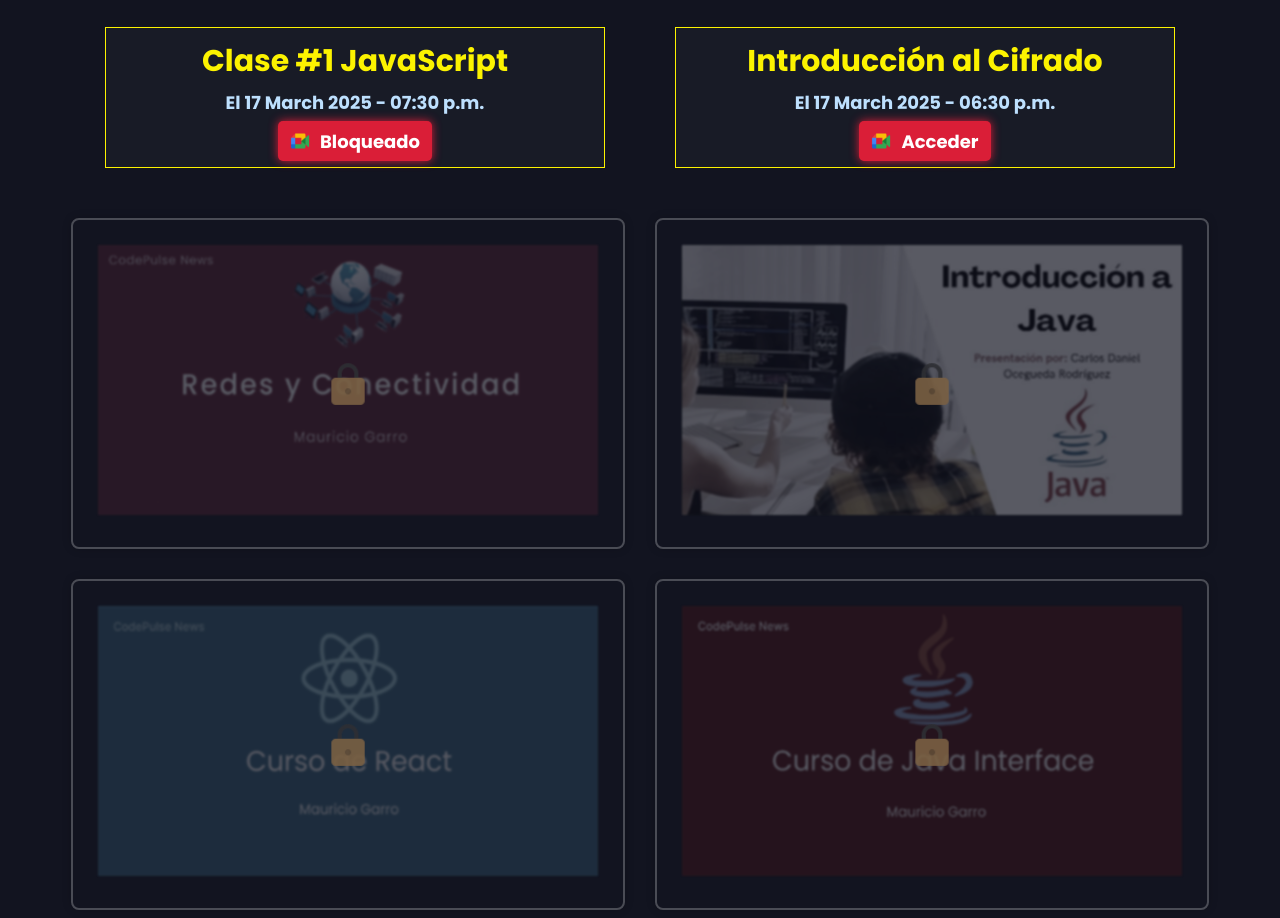
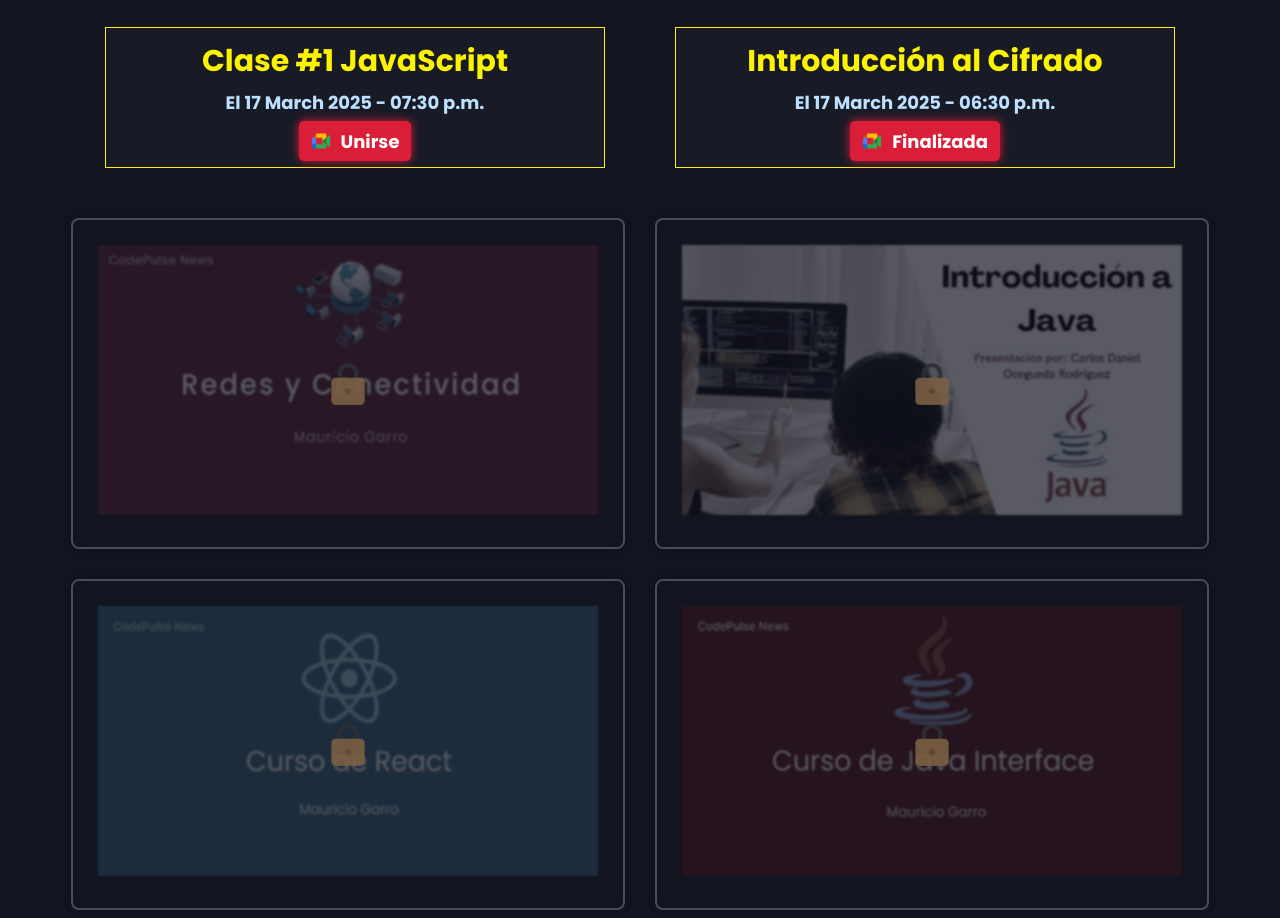
Before and after one commit to Mauricio2202/codenews, a React (Vite) app: page / in a window 1280 px wide. Shown: the part 1360-2278 px from the top of the page. Built offline with nearby package versions, Linux system fonts and the light colour scheme; a web font is replaced by a local one.

Commit message:
Habilitando clase javascript

```diff
--- a/src/components/Clases.jsx
+++ b/src/components/Clases.jsx
@@ -36,13 +36,10 @@
                         <img src={ JavaScriptClass } alt="javascript-class" className='class-new javascript-i' />
                         <div className="react-class-countdown">
                             <p className='classTitle'><strong>Clase #1 JavaScript</strong></p>
-                            <p>El {classDate} - 07:30 p.m.</p>
-                            <a href="#" className="enlace-meet" onClick={(e) => {
-                                e.preventDefault();
-                                setModalOpen(true);
-                            }}>
-                            <img src={Meet} alt="meet" className='meetIcon' />
-                            <p className='join'>Bloqueado</p>
+                            <p>El { classDate } - 07:30 p.m.</p>
+                            <a href="https://meet.google.com/nbs-euki-dhi" className="enlace-meet">
+                            <img src={ Meet } alt="meet" className='meetIcon' />
+                            <p className='join'>Unirse</p>
                             </a>
                         </div>
                     </div>
@@ -51,9 +48,12 @@
                         <div className="react-class-countdown">
                             <p className='classTitle'><strong>Introducción al Cifrado</strong></p>
                             <p>El {classDate} - 06:30 p.m.</p>
-                            <a href="https://meet.google.com/ktp-fvkm-qfi" className="enlace-meet">
+                            <a href="#" className="enlace-meet" onClick={(e) => {
+                                e.preventDefault();
+                                setModalOpen(true);
+                            }}>
                             <img src={Meet} alt="meet" className='meetIcon' />
-                            <p className='join'>Acceder</p>
+                            <p className='join'>Finalizada</p>
                             </a>
                         </div>
                     </div>
@@ -94,7 +94,7 @@
             {modalOpen && (
                 <div className="modal-overlay" onClick={() => setModalOpen(false)}>
                     <div className="modal-content" onClick={(e) => e.stopPropagation()}>
-                        <p>¡El curso inicia dentro de poco!</p>
+                        <p>¡La clase finalizó!</p>
                         <button onClick={() => setModalOpen(false)}>Cerrar</button>
                     </div>
                 </div>
```
